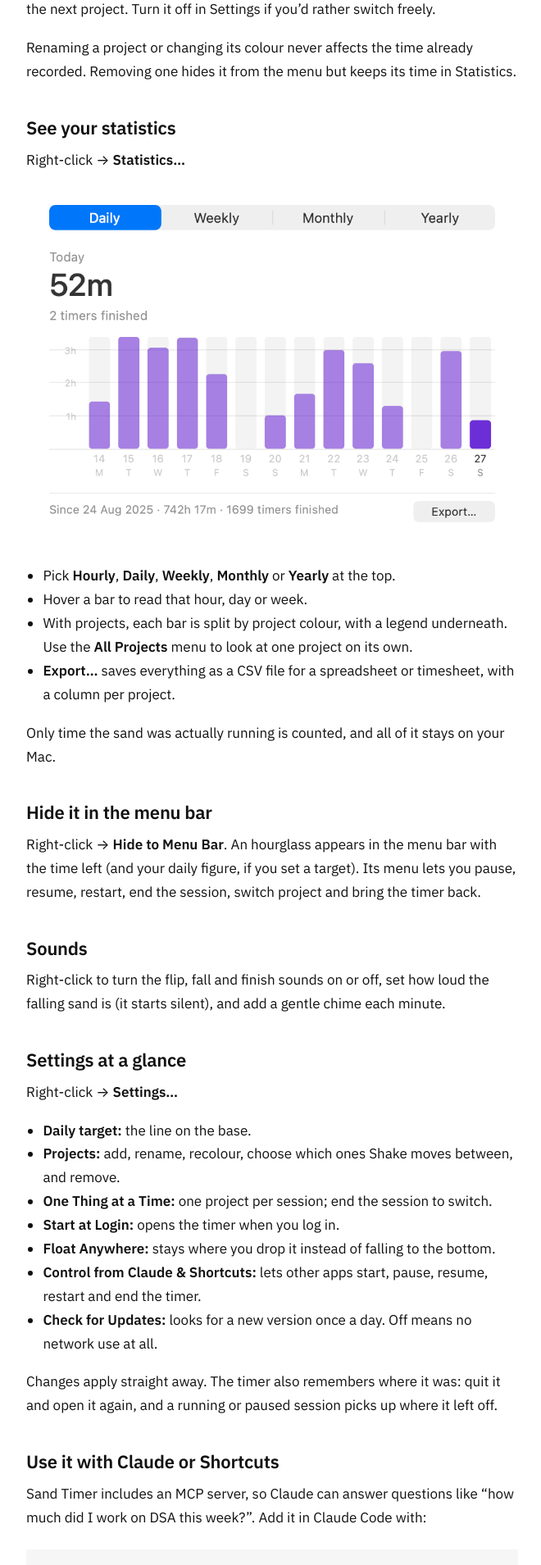
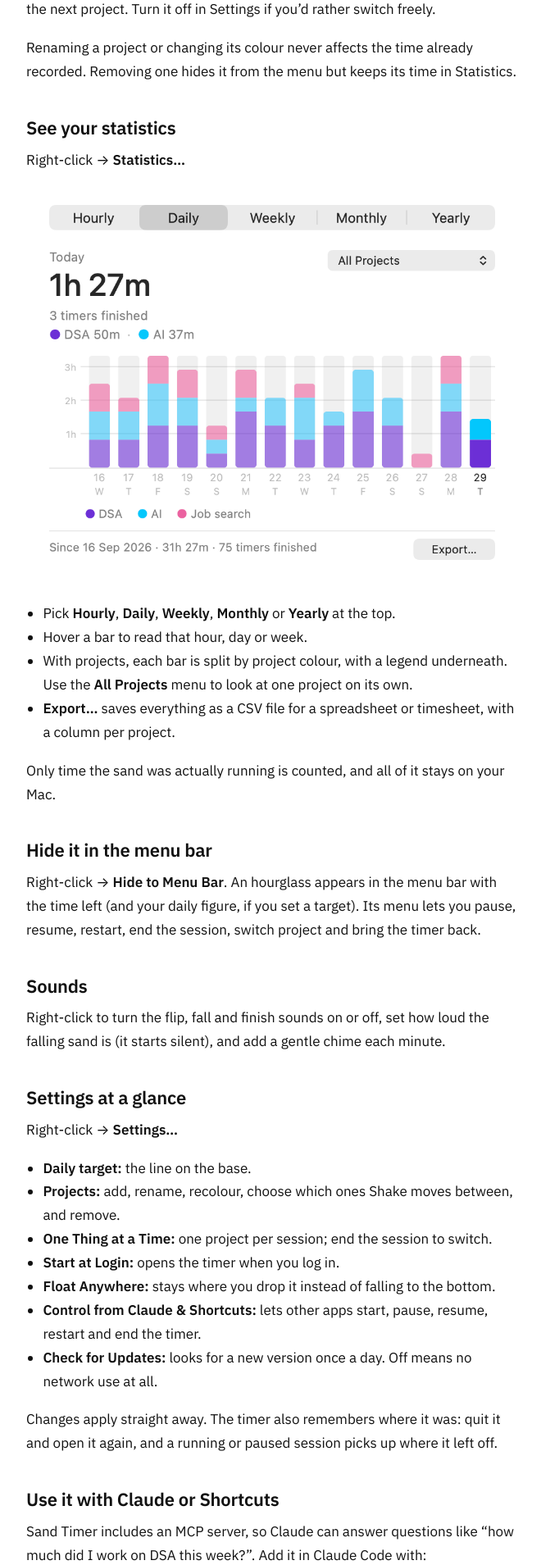
Before and after one commit to and/and.github.io, a Jekyll site: the page built from _posts/2026-09-27-sand-timer.md, in a window 1280 px wide. Shown: the part 2952-4861 px from the top of the page at 82% size, without its empty margins (308-968 px from the left). Built offline with Jekyll 4.4.1, drawn with Linux system fonts in a browser that asks for light colours.

Commit message:
Sand Timer: a statistics screenshot with projects
Co-Authored-By: Claude Opus 5.5 <noreply@anthropic.com>

```diff
--- a/_posts/2026-09-27-sand-timer.md
+++ b/_posts/2026-09-27-sand-timer.md
@@ -85,7 +85,7 @@ one hides it from the menu but keeps its time in Statistics.
 
 Right-click → **Statistics…**
 
-![The Statistics window: a Daily view with a bar for each of the last fourteen days, the weekday initial under each date, lines ruled at one, two and three hours, and a line along the bottom giving the total since the first day]({{ "/assets/images/sand-timer-statistics.png" | relative_url }})
+![The Statistics window in its Daily view: today at 1h 27m with 3 timers finished and a breakdown of DSA 50m and AI 37m, a bar for each of the last fourteen days split into purple DSA, blue AI and pink Job search, a legend under the chart, an All Projects menu, and a line along the bottom giving the total since the first day beside an Export button]({{ "/assets/images/sand-timer-statistics.png" | relative_url }})
 
 - Pick **Hourly**, **Daily**, **Weekly**, **Monthly** or **Yearly** at the top.
 - Hover a bar to read that hour, day or week.
```
Also changed, not shown: assets/images/sand-timer-statistics.png.
